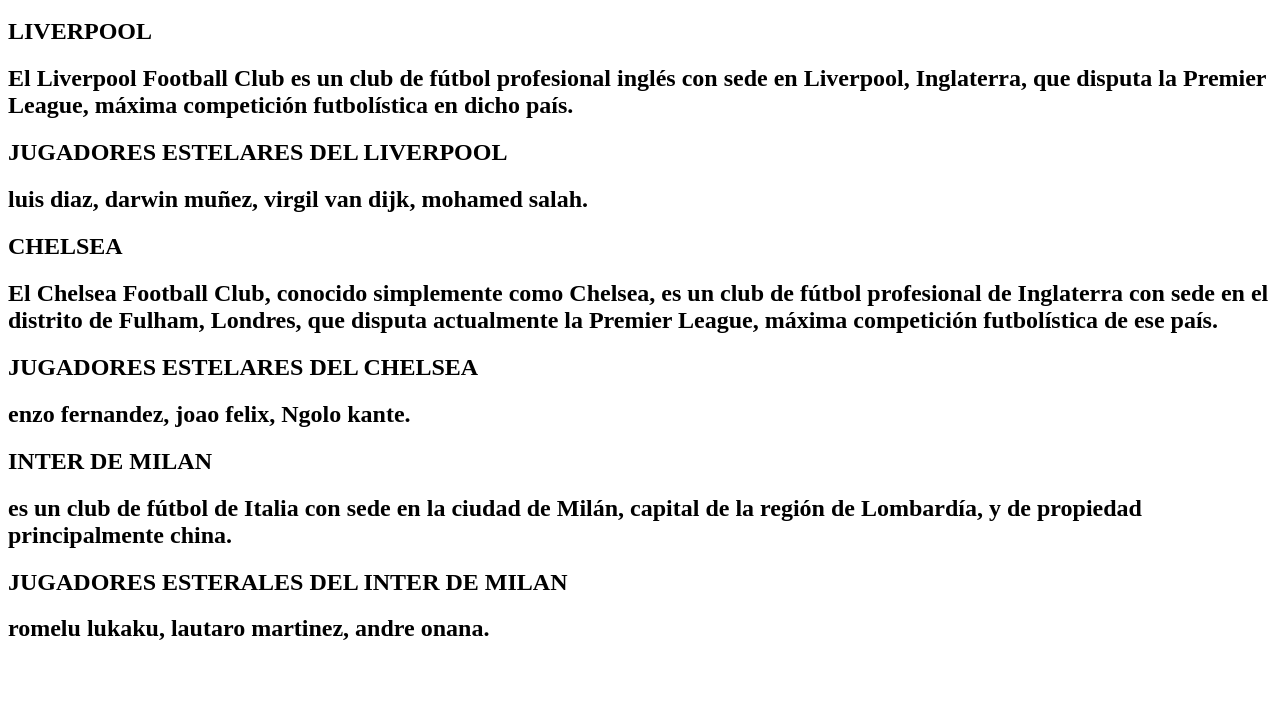
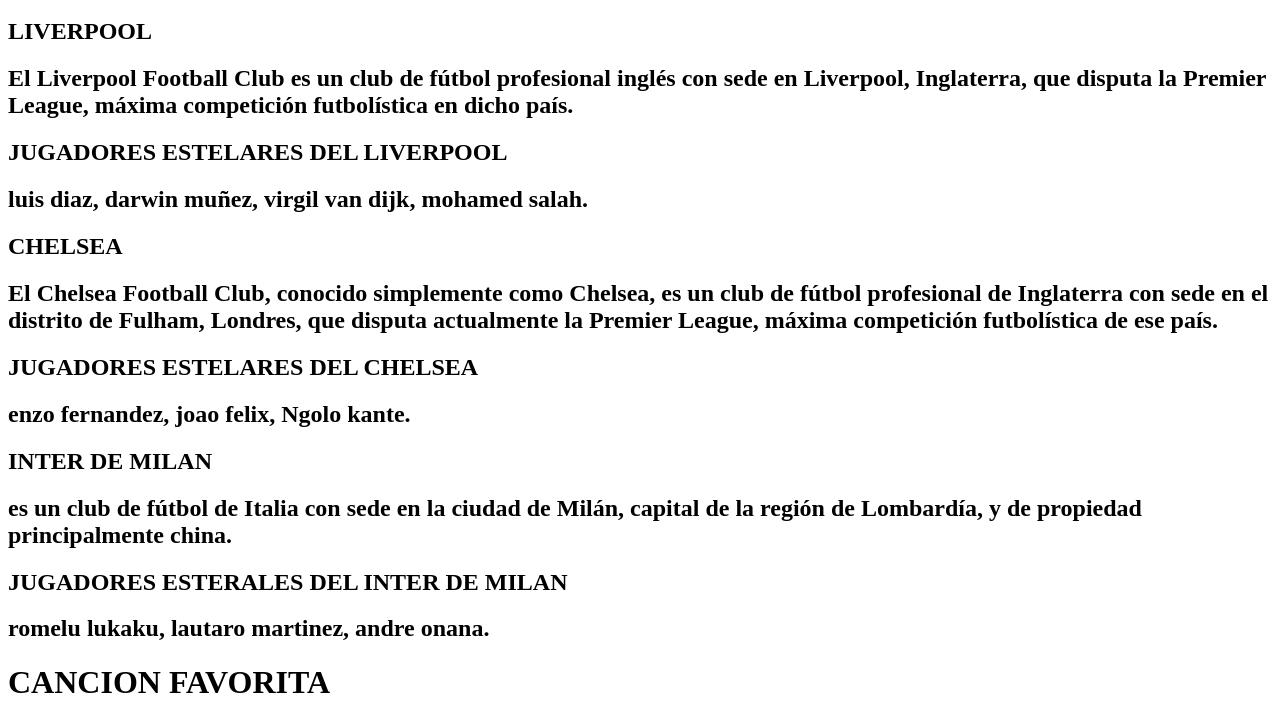
Before and after one commit to luisgonzalez03/rubrica-BP, a plain HTML site: page index.html in a window 1280 px wide. Shown: the part 369-1091 px from the top of the page. Before the commit the page ends 1031 px from the top, so only its background shows below. Drawn offline with Linux system fonts and the light colour scheme.

Commit message:
fourteen commit

```diff
--- a/index.html
+++ b/index.html
@@ -26,6 +26,7 @@
     <h2> es un club de fútbol de Italia con sede en la ciudad de Milán, capital de la región de Lombardía, y de propiedad principalmente china.</h2>
     <h2>JUGADORES ESTERALES DEL INTER DE MILAN</h2>
     <h2>romelu lukaku, lautaro martinez, andre onana.</h2>
+    <h1>CANCION FAVORITA</h1>
 
 </body>
 </html>
```
